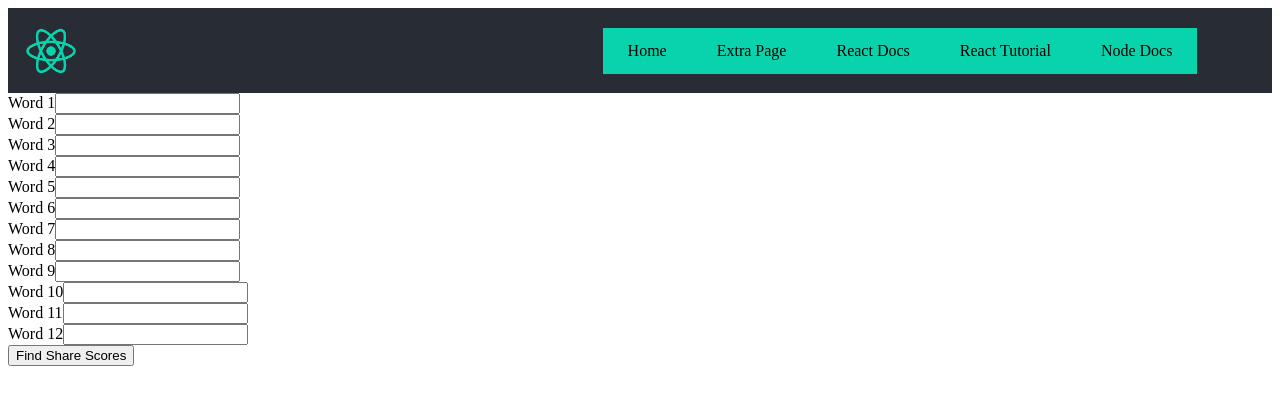
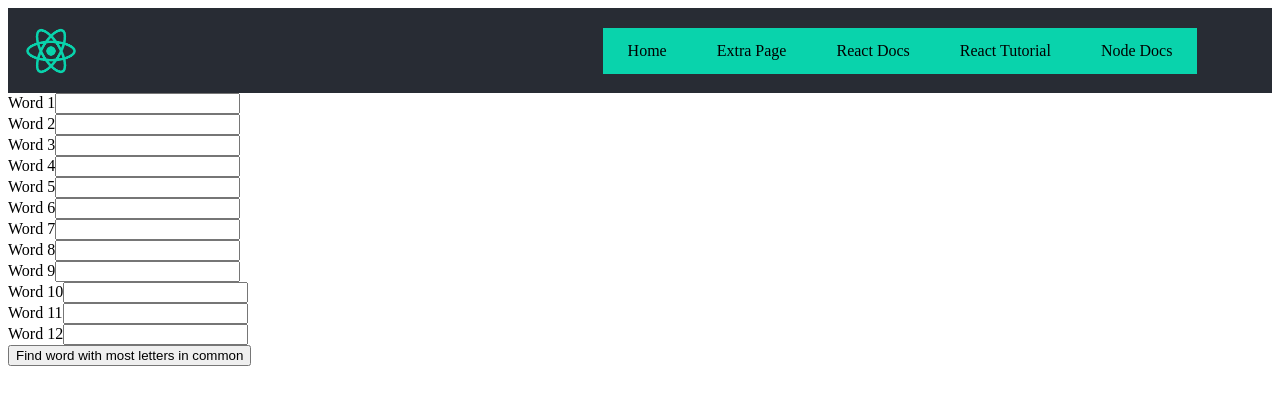
Before and after one commit to JackWittmayer/FalloutTerminalSolverOnline, a React (Create React App) app in the folder client/: page /Home in a window 1280 px wide. Shown: the top 404 px of the page. Built offline with nearby package versions, Linux system fonts and the light colour scheme.

Commit message:
updated button text

```diff
--- a/client/src/views/Home/Home.js
+++ b/client/src/views/Home/Home.js
@@ -91,7 +91,7 @@ const Home = () => {
                     </label>
                 </form>
             ))}
-            <button onClick={findCommonWord}>Find Share Scores</button>
+            <button onClick={findCommonWord}>Find word with most letters in common</button>
             <div>
                 {guesses.map((item, index) =>
                     (
```
